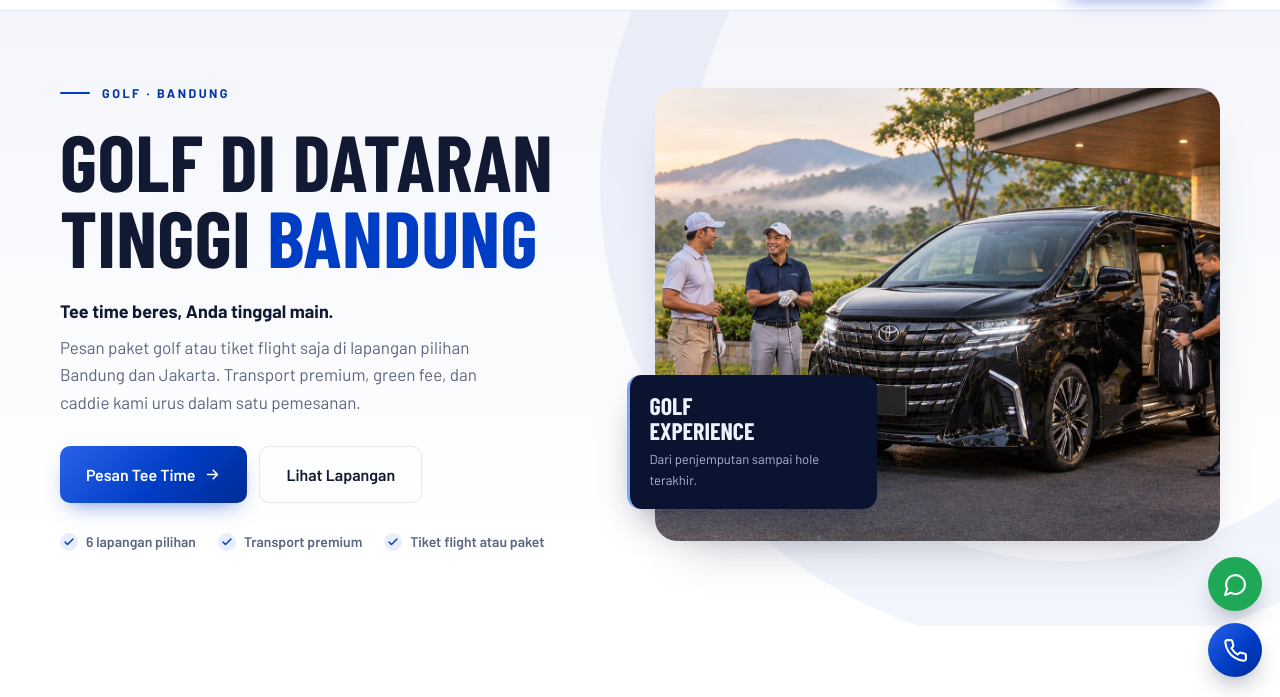
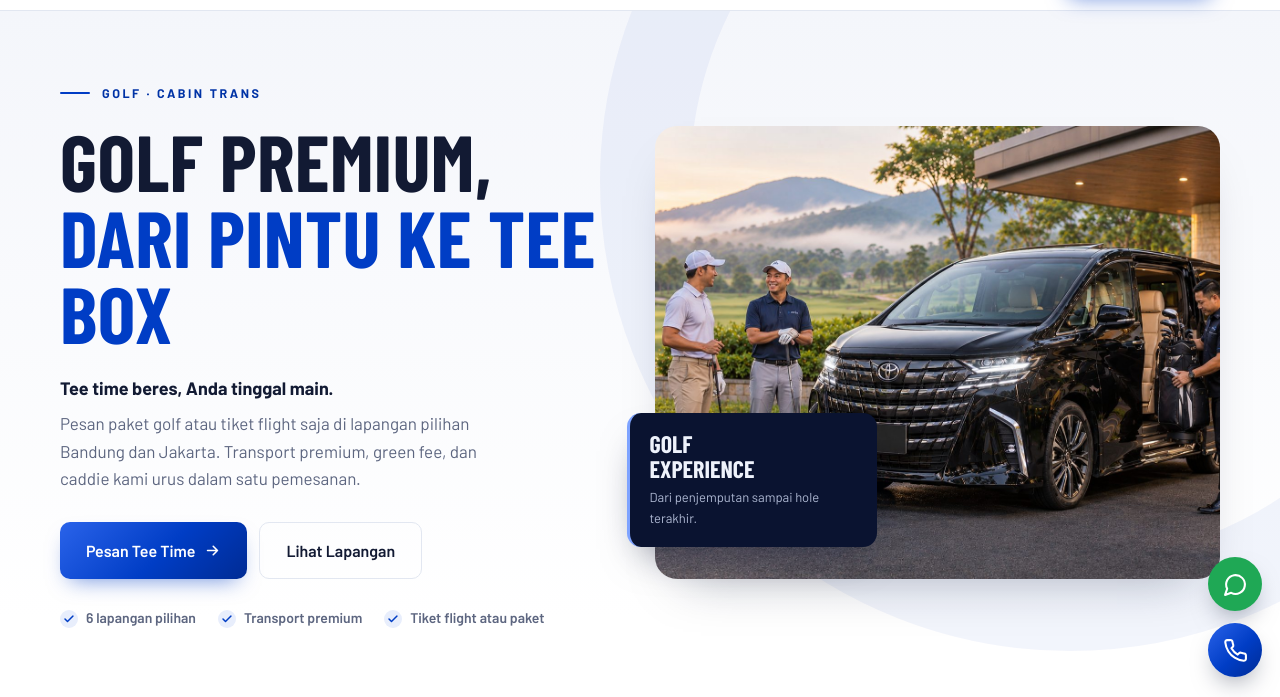
Before and after one commit to qqsatya11/sample-rent-car, a plain HTML site: page golf.html in a window 1280 px wide. Shown: the part 103-800 px from the top of the page. Drawn offline with nearby package versions, Linux system fonts and the light colour scheme.

Commit message:
golf: headline hero tanpa lokasi Bandung (persiapan ekspansi)
Co-Authored-By: Claude Opus 5.5 <noreply@anthropic.com>
Claude-Session: https://claude.ai/code/session_01X21Gh2M1EyDa9XRDSUhgbj

```diff
--- a/app.js
+++ b/app.js
@@ -82,7 +82,7 @@ var EN = {
   'ft.p':'Luxury Fleet, Exceptional Service. Golf, tours, and premium car rental in Bandung, delivered to premium, professional standards.',
   'ft.explore':'Explore','ft.courses':'Golf Courses',
   'nav.rental':'Car Rental','nav.tourGolf':'Tours &amp; Golf','nav.aboutUs':'About Us','nav.bookGolf':'Book Golf',
-  'promo.kick':'Golf','promo.h2':'Play golf in the Bandung highlands, <span class="hl">we will do the driving</span>',
+  'promo.kick':'Golf','promo.h2':'Premium golf, <span class="hl">we will do the driving</span>',
   'promo.p':'Golf packages and tee times at selected courses, complete with premium Cabin Trans transport from the airport, the station, or your hotel.','promo.btn':'Explore Golf',
   'lp.eyebrow':'Cabin Trans · Bandung','lp.sub':'Golf tours and premium chauffeured car rental in Bandung, delivered with precise, professional service.',
   'lp.ctaRental':'Car Rental','lp.ctaTour':'Tours &amp; Golf',
@@ -93,7 +93,7 @@ var EN = {
   'lp.f1b':'Professional chauffeurs','lp.f1s':'Well-groomed, courteous, and expert on every route','lp.f2b':'Well-kept fleet','lp.f2s':'Clean, late-model, and checked before every trip','lp.f3b':'Always on time','lp.f3s':'Real-time coordination with a standby vehicle',
   'lp.gKick':'Partner Courses','lp.gH':'Selected courses, <span class="hl">tee times sorted</span>','lp.gBtn':'See all courses',
   'lp.fKick':'Our Fleet','lp.fH':'Arrive in style, <span class="hl">travel in comfort</span>','lp.fBtn':'View fleet &amp; rates',
-  'tr.eyebrow':'Golf · Bandung','tr.h1':'Golf in the <em>Bandung</em> highlands','tr.lead':'Your tee time is sorted. All you do is play.',
+  'tr.eyebrow':'Golf · Cabin Trans','tr.h1':'Premium golf, <em>from your door to the tee box</em>','tr.lead':'Your tee time is sorted. All you do is play.',
   'tr.desc':'Book a golf package or just a tee time at selected courses in Bandung and Jakarta. Premium transport, green fees, and caddies, all arranged in a single booking.',
   'tr.cta1':'Book a Tee Time','tr.cta2':'View Courses','tr.t1':'6 selected courses','tr.t2':'Premium transport','tr.t3':'Tee times or packages',
   'tr.badge':'Golf<br>Experience','tr.badgeSub':'From pickup to the final hole.',
@@ -498,8 +498,8 @@ var PAGE_META = {
            en:['Cabin Trans · Luxury Fleet, Exceptional Service','Cabin Trans (PT. Cakra Bintang Transindo): golf tours at selected Bandung courses and premium chauffeured car rental. Alphard, Innova Zenix, Hiace Premio Luxury.']},
   rental:{id:['Rental Mobil Premium · Cabin Trans','Rental mobil premium dengan chauffeur di Bandung: Alphard, Innova Zenix, Hiace Premio Luxury. Airport transfer, city tour, dan mobilitas korporat. Reservasi online.'],
           en:['Premium Car Rental · Cabin Trans','Premium chauffeured car rental in Bandung: Alphard, Innova Zenix, Hiace Premio Luxury. Airport transfers, city tours, and corporate mobility. Book online.']},
-  golf:{id:['Golf Bandung · Cabin Trans','Paket golf dan tiket flight di lapangan pilihan Bandung dan Jakarta, lengkap dengan transport premium Cabin Trans.'],
-        en:['Golf in Bandung · Cabin Trans','Golf packages and tee times at selected courses in Bandung and Jakarta, complete with premium Cabin Trans transport.']},
+  golf:{id:['Golf · Cabin Trans','Paket golf dan tiket flight di lapangan pilihan Bandung dan Jakarta, lengkap dengan transport premium Cabin Trans.'],
+        en:['Golf · Cabin Trans','Golf packages and tee times at selected courses in Bandung and Jakarta, complete with premium Cabin Trans transport.']},
   tour:{id:['Tour & Travel Bandung · Cabin Trans','Paket tour dan perjalanan dengan armada Cabin Trans: private trip, open trip, corporate outing, study tour, MICE, dan fishing trip.'],
         en:['Tours & Travel in Bandung · Cabin Trans','Tours and trips on the Cabin Trans fleet: private trips, open trips, corporate outings, study tours, MICE, and fishing trips.']}
 };
--- a/golf.html
+++ b/golf.html
@@ -3,14 +3,14 @@
 <head>
 <meta charset="utf-8">
 <meta name="viewport" content="width=device-width, initial-scale=1, viewport-fit=cover">
-<title>Golf Bandung · Cabin Trans</title>
+<title>Golf · Cabin Trans</title>
 <meta name="description" content="Paket golf dan tiket flight di lapangan pilihan Bandung dan Jakarta: Parahyangan, Dago Heritage 1917, Mountain View, Poltak, Bandung Giri Gahana, The Manor. Transport premium Cabin Trans.">
 <meta name="theme-color" content="#003dc5">
 <link rel="canonical" href="https://cabintrans.id/golf">
 <meta property="og:type" content="website">
 <meta property="og:url" content="https://cabintrans.id/golf">
 <meta property="og:site_name" content="Cabin Trans">
-<meta property="og:title" content="Golf Bandung · Cabin Trans">
+<meta property="og:title" content="Golf · Cabin Trans">
 <meta property="og:description" content="Paket golf dan tiket flight di lapangan pilihan Bandung dan Jakarta: Parahyangan, Dago Heritage 1917, Mountain View, Poltak, Bandung Giri Gahana, The Manor. Transport premium Cabin Trans.">
 <link rel="icon" type="image/png" href="assets/favicon.png">
 <link rel="preconnect" href="https://fonts.googleapis.com"><link rel="preconnect" href="https://fonts.gstatic.com" crossorigin>
@@ -65,8 +65,8 @@
   <section class="hero tour-hero" id="beranda">
     <div class="wrap hero-grid">
       <div class="hero-copy">
-        <span class="eyebrow" data-i18n="tr.eyebrow">Golf · Bandung</span>
-        <h1 data-i18n="tr.h1">Golf di dataran tinggi <em>Bandung</em></h1>
+        <span class="eyebrow" data-i18n="tr.eyebrow">Golf · Cabin Trans</span>
+        <h1 data-i18n="tr.h1">Golf premium, <em>dari pintu ke tee box</em></h1>
         <p class="lead" data-i18n="tr.lead">Tee time beres, Anda tinggal main.</p>
         <p class="hero-desc" data-i18n="tr.desc">Pesan paket golf atau tiket flight saja di lapangan pilihan Bandung dan Jakarta. Transport premium, green fee, dan caddie kami urus dalam satu pemesanan.</p>
         <div class="hero-actions">
```
Also changed, not shown: rental.html (+1 -1 lines).
